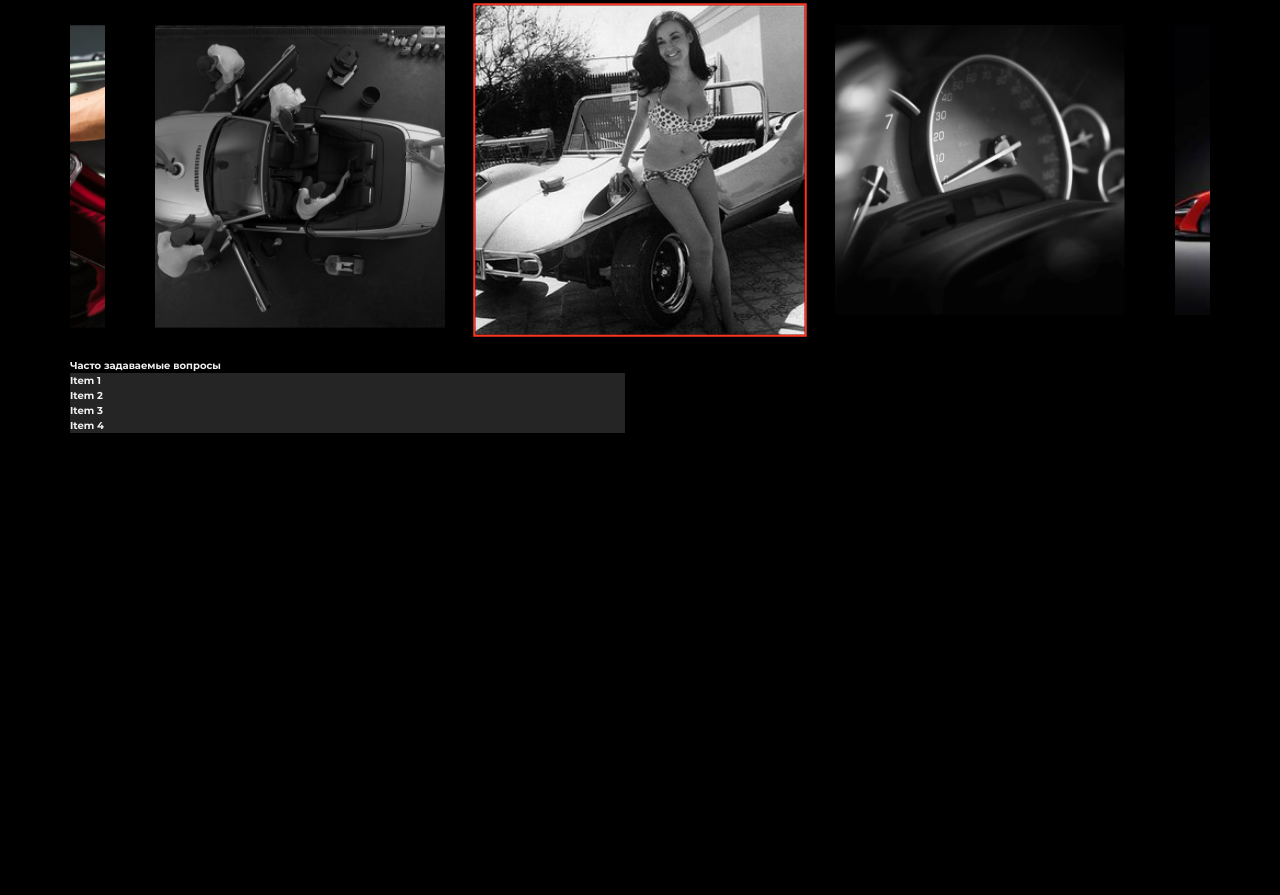
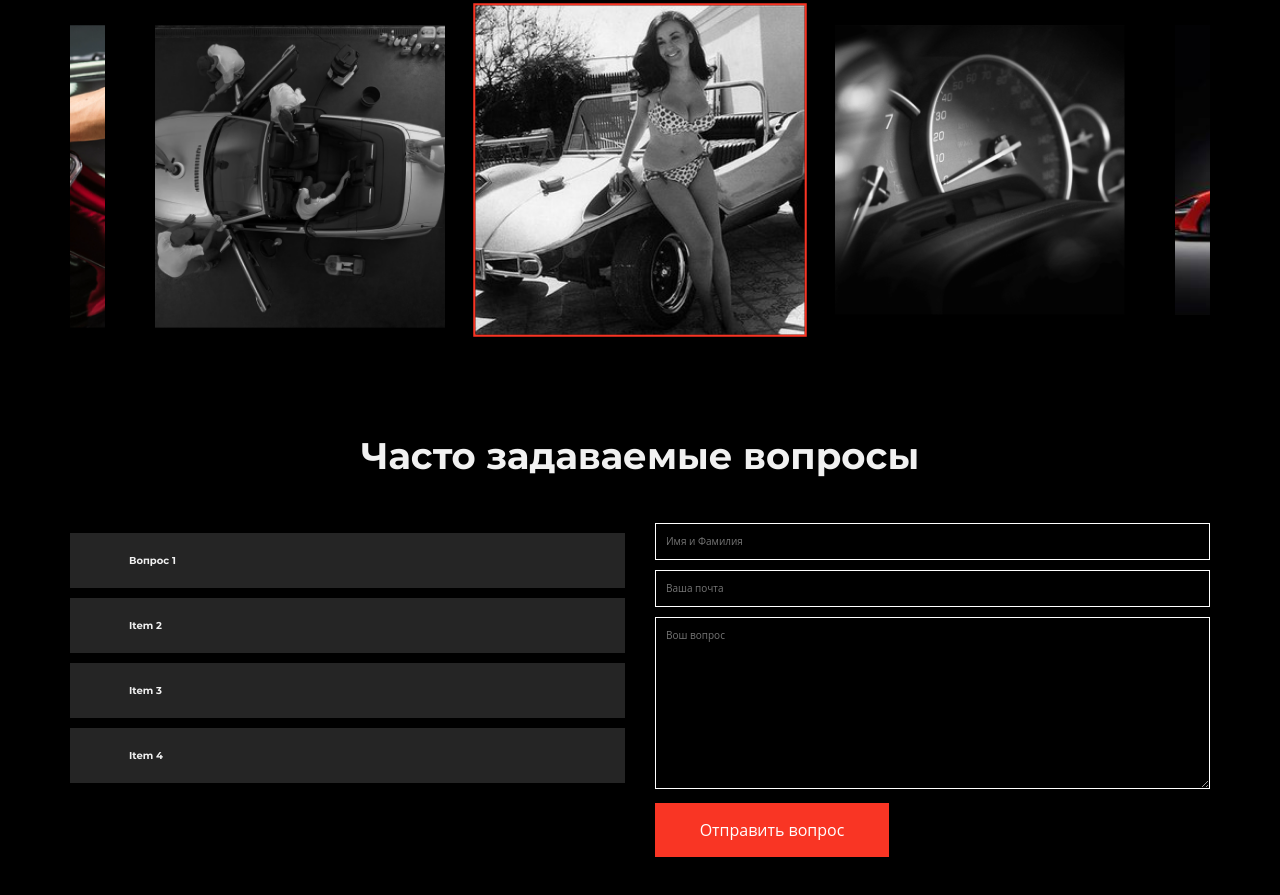
Before and after one commit to Frontendman25/detailing, a website: page index.html in a window 1280 px wide. Shown: the part 1864-2759 px from the top of the page. Before the commit the page ends 2447 px from the top, so only its background shows below. Drawn offline with nearby package versions, Linux system fonts and the light colour scheme; a web font is replaced by a local one.

Commit message:
third commit

```diff
--- a/index.html
+++ b/index.html
@@ -179,30 +179,28 @@
           <h2 class="feedback-title">Часто задаваемые вопросы</h2>
           <div class="feedback-info row">
             <div class="feedback-accordion col-sm-6">
-
-
               <ul class="accordion">
                 <li class="accordion-item">
-                  <h3 class="toggle" href="#">Item 1</h3>
+                  <h3 class="toggle" href="#">Вопрос 1</h3>
                   <p class="inner">
-                    Let's make h3 nice big leafy tree. You have to make those lih3tle noises or it won't work. Let's put some happy little clouds in our world. We don't really know where this goes - and I'm not sure we really care. When you do it your way you can go anywhere you choose. No worries. No cares. Just float and wait for the wind to blow you around.
+                    Ответ на вопрос 1 эксперты Украины в сфере авто дизайна, внешнего вида автомобиля. Предост
+                    комплоклеиваем пленкой, наносим тонировку и детейлинг.
+                    Украины в сфере авто дизайна, ухо
+                    восстановления автомобиля. Предоставим весь комплекс услуг: создаем пленкой.
                   </p>
                 </li>
-
                 <li class="accordion-item">
                   <h3 class="toggle" href="#">Item 2</h3>
                   <p class="inner">
                     Let's make h3 nice big leafy tree. You have to make those lih3tle noises or it won't work. Let's put some happy little clouds in our world. We don't really know where this goes - and I'm not sure we really care. When you do it your way you can go anywhere you choose. No worries. No cares. Just float and wait for the wind to blow you around.
                   </p>
                 </li>
-
                 <li class="accordion-item">
                   <h3 class="toggle" href="#">Item 3</h3>
                   <p class="inner">
                     Let's make h3 nice big leafy tree. You have to make those lih3tle noises or it won't work. Let's put some happy little clouds in our world. We don't really know where this goes - and I'm not sure we really care. When you do it your way you can go anywhere you choose. No worries. No cares. Just float and wait for the wind to blow you around.
                   </p>
                 </li>
-
                 <li class="accordion-item">
                   <h3 class="toggle" href="#">Item 4</h3>
                   <p class="inner">
@@ -210,16 +208,29 @@
                   </p>
                 </li>
               </ul>
+            </div>
 
-
+            <div class="feedback-form-wrap col-sm-6">
+              <form action="#" class="feedback-form">
+                <div class="feedback-input-wrap">
+                  <input type="text" class="feedback-input" placeholder="Имя и Фамилия">
+                </div>
+                <div class="feedback-input-wrap">
+                  <input type="email" class="feedback-input" placeholder="Ваша почта">
+                </div>
+                <div class="feedback-input-wrap">
+                  <textarea name="" id="" cols="30" rows="10" class="feedback-area" placeholder="Вош вопрос"></textarea>
+                </div>
+                <div class="feedback-btn-wrap">
+                  <button class="feedback-btn">Отправить вопрос</button>
+                </div>
+              </form>
             </div>
           </div>
         </div>
       </section>
     </main>
   </section>
-
-
 
   <!-- Optional JavaScript -->
   <!-- jQuery first, then Popper.js, then Bootstrap JS -->
--- a/js/main.js
+++ b/js/main.js
@@ -11,7 +11,7 @@ $(function () {
         settings: {
           centerMode: true,
           centerPadding: '40px',
-          slidesToShow: 3
+          slidesToShow: 2
         }
     },
       {
--- a/scss/layout/_detail.scss
+++ b/scss/layout/_detail.scss
@@ -1,3 +1,7 @@
+.detail-wrap {
+  margin-bottom: 7rem;
+}
+
 main {
   padding-bottom: 150px;
 }
@@ -54,10 +58,7 @@ main {
   }
 }
 
-
-
 ul .inner {
-  padding-left: 1em;
   overflow: hidden;
   display: none;
 }
@@ -77,10 +78,32 @@ ul li a.toggle:hover {
 }
 
 .accordion-item {
+  margin: 10px 0;
   background-color: #252525;
 }
 
 .toggle {
-  padding: 0;
+  padding: 20px 59px;
   cursor: pointer;
 }
+
+.inner {
+  padding: 0 59px 20px;
+}
+
+.feedback {
+  &-title {
+    margin-bottom: 4rem;
+    font-size: 3.7rem;
+    text-align: center;
+  }
+
+  &-input,
+  &-area {
+    margin-bottom: 10px;
+    border: 1px solid white;
+    padding: 10px;
+    width: 100%;
+    background: transparent;
+  }
+}
```
Also changed, not shown: css/main.css.
